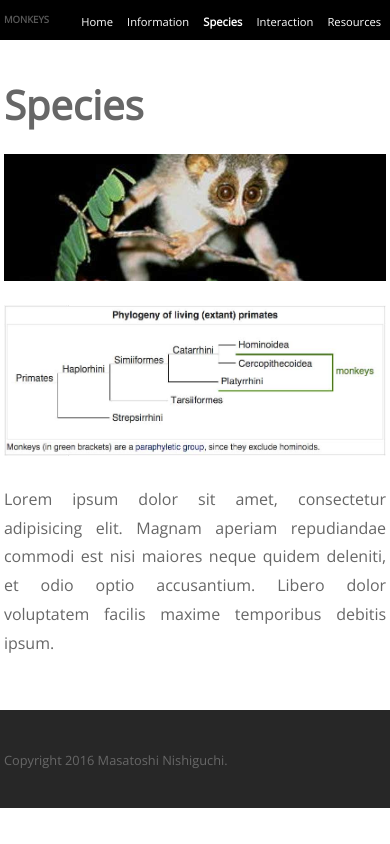
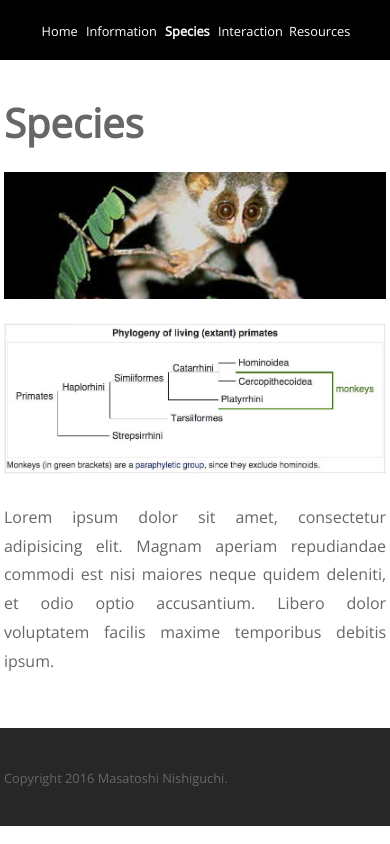
Before and after one commit to mnishiguchi/monkeys, a plain HTML site: page species.html in a window 390 px wide. Drawn offline with nearby package versions, Linux system fonts and the light colour scheme.

Commit message:
Make the navbar black and align center

```diff
--- a/css/main.css
+++ b/css/main.css
@@ -72,13 +72,21 @@ p {
 li {
   line-height: 1.8em;
 }
+a {
+  color: #676767;
+}
+a:hover {
+  color: #2EA3F2;
+}
 img {
   width: 100%;
   margin-bottom: 20px;
 }
 .container {
-  margin-left: 10%;
-  margin-right: 10%;
+  display: block;
+  width: 80%;
+  margin-left: auto;
+  margin-right: auto;
 }
 
 
@@ -89,47 +97,35 @@ img {
 
 nav.top-nav {
   width: 100%;
-  line-height: 40px;
-  height: 40px;
+  line-height: 60px;
+  height: 60px;
   clear: both;
   background: black;
-}
-#logo,
-#logo a,
-#logo a:hover,
-#logo a:active {
-  color: #575757;
-  text-transform: uppercase;
-  font-weight: bold;
-  font-size: 1.8em;
-  text-align: middle;
-  padding: 0 0 0 0;
-  margin: 0 0 0 0;
-  float: left;
-  line-height: 40px;
-  height: 40px;
 }
 .top-nav ul {
   display; block;
   list-style: none;
   text-align: center;
   padding: 0;
-  margin: 0;
-  float: right;
+  margin: 0 auto;
 }
 .top-nav li {
-  font-size: 0.8em;
+  font-size: 1.0em;
   display: inline-block;
   text-align: middle;
-  line-height: 40px;
-  height: 40px;
+  line-height: 60px;
+  height: 60px;
 }
-.top-nav a {
+.top-nav li a {
   text-decoration: none;
   color: white;
   display: block;
   transition: 0.4s color;
   padding: 0 20px;
+
+}
+.top-nav li:last-child a {
+  padding: 0 0 0 0;
 }
 .top-nav a:hover {
   color: #2EA3F2;
@@ -154,14 +150,22 @@ nav.top-nav {
   background-position: center;
   color: white;
 }
-/*.cover-img img.thumb {
-  margin: 40px 0px 0px 0px;
-  border: 4px solid white;
-  border-radius: 10px;
-  width: 80%;
-  height: auto;
+.landing-text {
+  margin: 0 auto;
+  padding-top: 20px;
 }
-*/
+.cover-img h1 {
+  color: rgba(0,0,0,0.8);
+  font-size: 5.0em;
+  text-shadow: -1px 0 #fff, 0 1px #fff, 1px 0 #fff, 0 -1px #fff;
+  padding:0;
+  margin:0;
+}
+.cover-img p {
+  text-align: center;
+  font-size: 1.4em;
+}
+
 .cards {
   background: #e7e7e7;
 }
@@ -206,42 +210,35 @@ nav.top-nav {
 
 /* Medium Devices, Desktops */
 @media only screen and (max-width : 992px) {
-  #logo,
-  #logo a,
-  #logo a:hover,
-  #logo a:active {
-    font-size: 1.2em;
-  }
 }
 
 /* Small Devices, Tablets */
 @media only screen and (max-width : 768px) {
   .container {
-    margin-left: 3%;
-    margin-right: 3%;
+    width: 90%;
   }
 
   nav.top-nav {
-  }
-  #logo,
-  #logo a,
-  #logo a:hover,
-  #logo a:active {
-    font-size: 1.0em;
   }
   .top-nav {
   }
   .top-nav ul {
   }
   .top-nav li {
-    font-size: 0.7em;
+    font-size: 0.9em;
   }
-  .top-nav a {
+  .top-nav li a {
     padding: 0 8px;
   }
 
   .cover-img {
     height: 400px;
+  }
+  .cover-img h1 {
+    font-size: 4.0em;
+  }
+  .cover-img p {
+    font-size: 1.2em;
   }
 
   .card {
@@ -264,28 +261,20 @@ nav.top-nav {
 /* Extra Small Devices, Phones */
 @media only screen and (max-width : 480px) {
   .container {
-    margin-left: 1%;
-    margin-right: 1%;
+    width: 98%;
   }
 
   nav.top-nav {
-  }
-  #logo,
-  #logo a,
-  #logo a:hover,
-  #logo a:active {
-    font-size: 0.6em;
-    line-height: 40px;
-    height: 40px;
   }
   .top-nav {
   }
   .top-nav ul {
   }
   .top-nav li {
+    font-size: 0.8em;
   }
-  .top-nav a {
-    padding: 0 5px;
+  .top-nav li a {
+    padding: 0 2px;
   }
 }
 
--- a/species.html
+++ b/species.html
@@ -26,10 +26,6 @@
 
   <nav class="top-nav">
     <div class="container">
-
-      <a id="logo" href="index.html">
-        Monkeys
-      </a>
 
       <ul class="nav navbar-nav">
         <li><a href="index.html">Home</a></li>
```
Also changed, not shown: index.html (+4 -3 lines), information.html (+0 -4 lines), interaction.html (+0 -4 lines), resources.html (+0 -4 lines), family.jpg (deleted).
